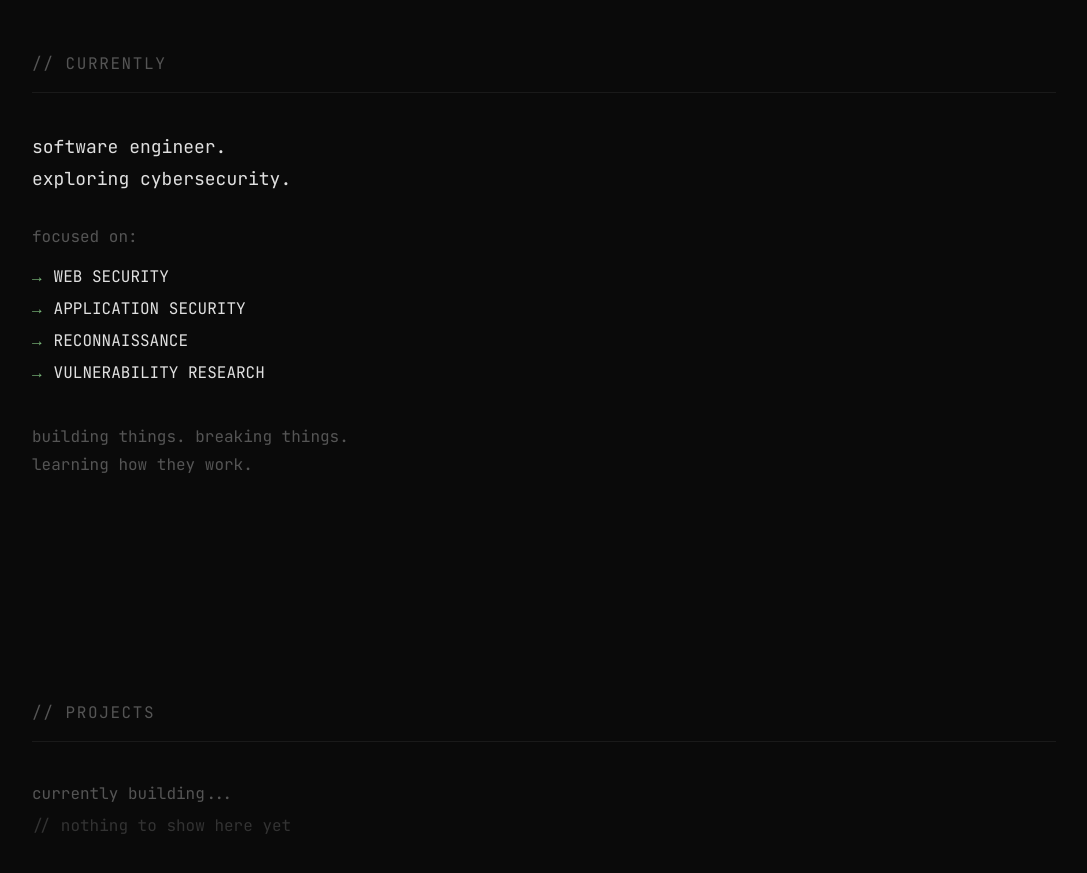
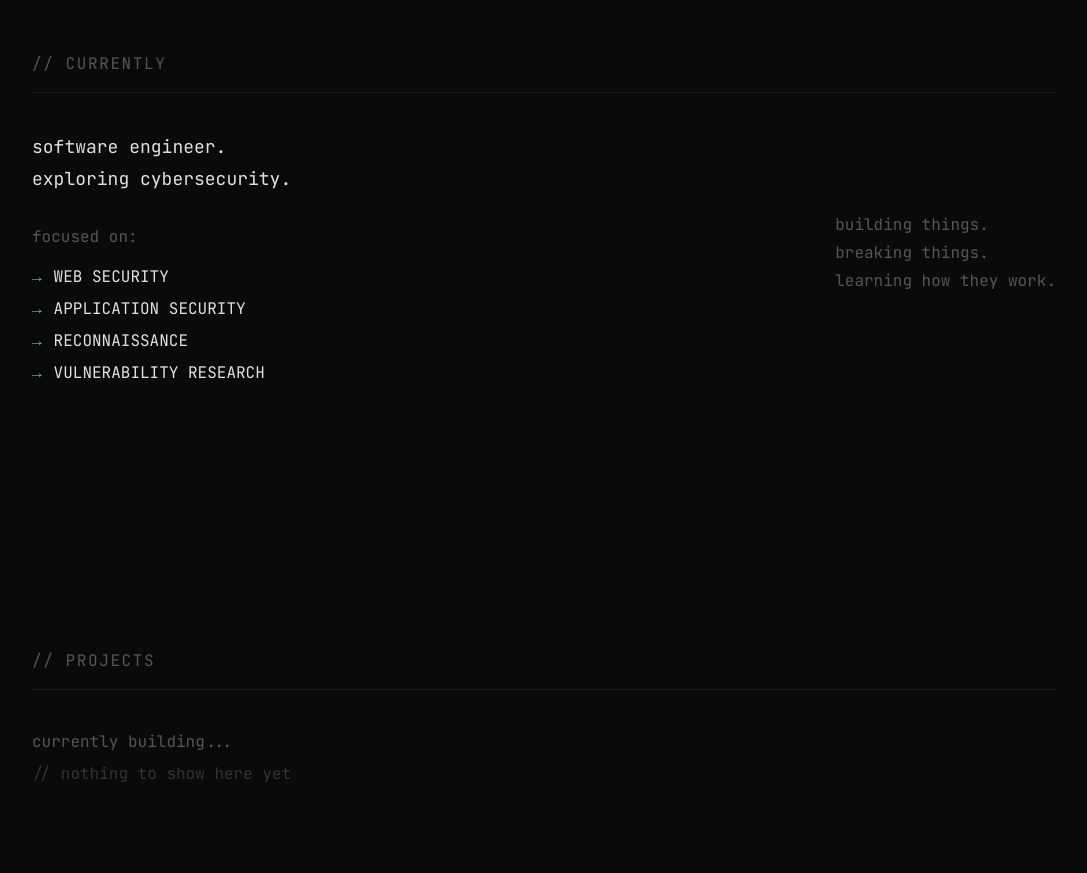
Before and after one commit to 0xHNZ/0xHNZ, a React (Vite) app: page / in a window 1280 px wide. Shown: the part 860-1733 px from the top of the page, without its empty margins (96-1183 px from the left). Built offline with nearby package versions, Linux system fonts and the light colour scheme.

Commit message:
Adjust currently section layout

```diff
--- a/src/components/Currently.tsx
+++ b/src/components/Currently.tsx
@@ -1,4 +1,5 @@
 import Reveal from '@/components/Reveal';
+
 import { currently } from '@/data';
 
 export default function Currently() {
@@ -8,13 +9,20 @@ export default function Currently() {
         <h2 className="font-mono text-sm md:text-base text-muted tracking-widest mb-4">
           // CURRENTLY
         </h2>
+
         <div className="w-full h-px bg-border mb-10" />
       </Reveal>
 
       <Reveal delay={100}>
+        <div className="grid grid-cols-1 md:grid-cols-2 gap-10">
+
+          <div>
             <div className="mb-8 space-y-1">
               {currently.intro.map((line) => (
-            <p key={line} className="font-mono text-base md:text-lg text-fg">
+                <p
+                  key={line}
+                  className="font-mono text-base md:text-lg text-fg"
+                >
                   {line}
                 </p>
               ))}
@@ -35,13 +43,21 @@ export default function Currently() {
                 </li>
               ))}
             </ul>
+          </div>
 
+          <div className="md:flex md:justify-end md:pt-20">
             <div className="space-y-1">
               {currently.closing.map((line) => (
-            <p key={line} className="font-mono text-sm md:text-base text-muted">
+                <p
+                  key={line}
+                  className="font-mono text-sm md:text-base text-muted"
+                >
                   {line}
                 </p>
               ))}
+            </div>
+          </div>
+
         </div>
       </Reveal>
     </section>
--- a/src/data.ts
+++ b/src/data.ts
@@ -19,7 +19,8 @@ export const currently = {
     'VULNERABILITY RESEARCH',
   ],
   closing: [
-    'building things. breaking things.',
+    'building things.',
+    'breaking things.',,
     'learning how they work.',
   ],
 };
```
Lines whose indentation alone changed are shown as unchanged.
